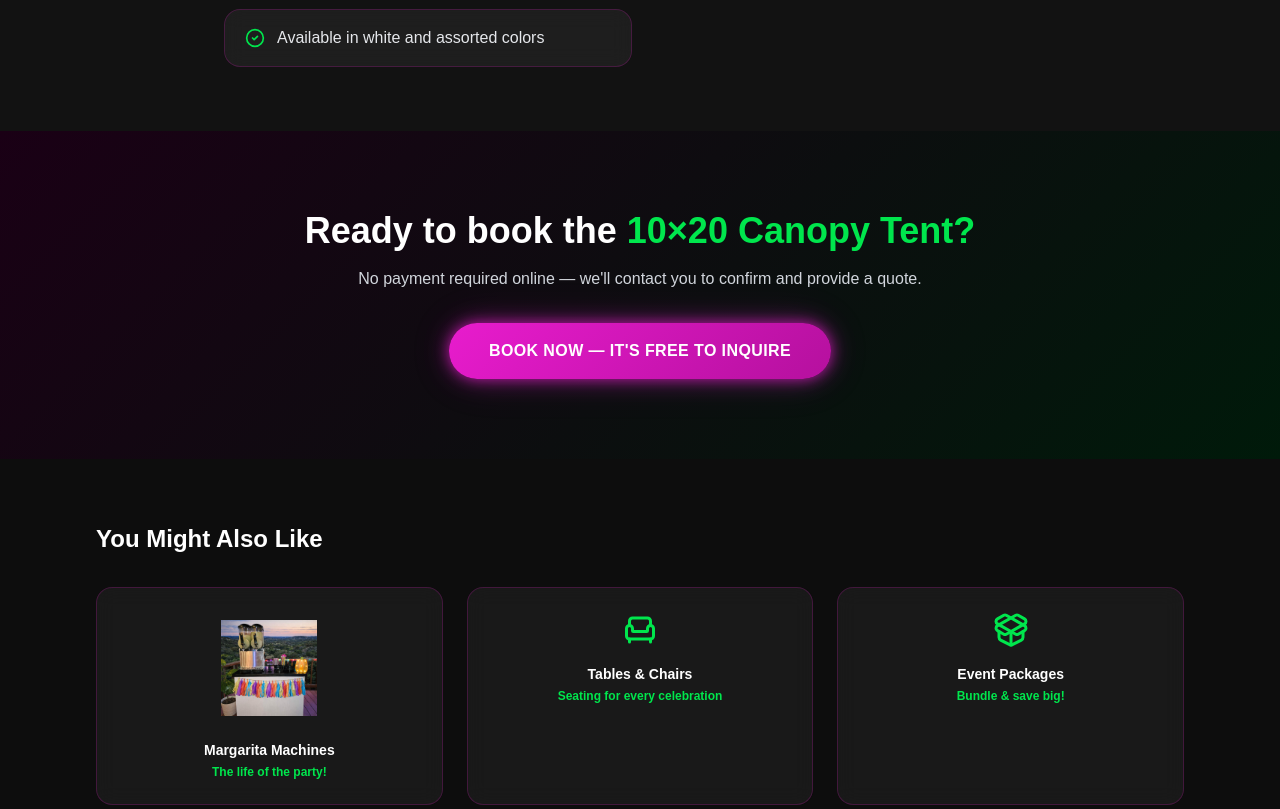
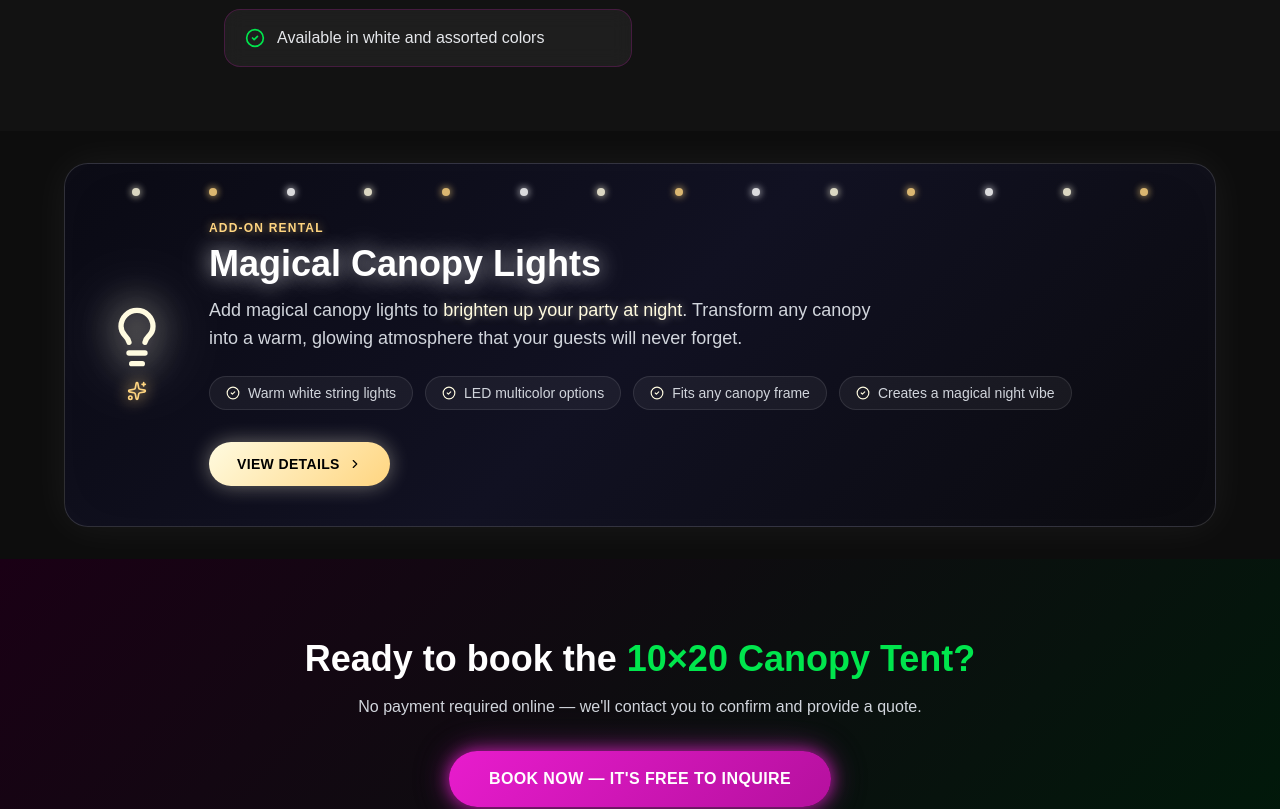
Before and after one commit to founderai/frozenbexar, a Next.js app: page /products/canopy-10x20 in a window 1280 px wide. Shown: the part 860-1669 px from the top of the page. Built offline with nearby package versions, Linux system fonts and the light colour scheme.

Commit message:
Canopy lights banner on canopy pages, canopy wall add-on inset on listing cards

```diff
--- a/app/products/[id]/page.tsx
+++ b/app/products/[id]/page.tsx
@@ -3,7 +3,7 @@ import Image from "next/image";
 import { notFound } from "next/navigation";
 import {
   Snowflake, Umbrella, Tent, Armchair, UtensilsCrossed,
-  Lightbulb, PackageOpen, Wind, Trophy, CheckCircle2, ArrowLeft, CalendarCheck, GlassWater,
+  Lightbulb, PackageOpen, Wind, Trophy, CheckCircle2, ArrowLeft, CalendarCheck, GlassWater, Sparkles, ChevronRight,
 } from "lucide-react";
 import { products } from "@/lib/products";
 
@@ -133,6 +133,63 @@ export default async function ProductPage({ params }: { params: Promise<{ id: st
         </div>
       </section>
 
+      {/* Canopy Lights Add-On — shown on canopy product pages */}
+      {(product.id === "canopy-10x20" || product.id === "canopy-13x26") && (
+        <section className="py-8 px-4">
+          <div className="max-w-6xl mx-auto">
+            <Link
+              href="/products/lights"
+              className="group block rounded-3xl overflow-hidden relative cursor-pointer transition-all hover:scale-[1.01]"
+              style={{
+                background: "linear-gradient(135deg, #0a0a14, #111122, #0a0a0e)",
+                border: "1.5px solid rgba(255,255,255,0.15)",
+                boxShadow: "0 0 40px rgba(255,255,255,0.06), inset 0 0 60px rgba(255,255,255,0.02)",
+              }}
+            >
+              <div className="absolute top-6 left-0 right-0 flex justify-around px-8 pointer-events-none">
+                {Array.from({ length: 14 }).map((_, i) => (
+                  <div key={i} className="w-2 h-2 rounded-full" style={{
+                    background: i % 3 === 0 ? "#fffbe0" : i % 3 === 1 ? "#ffd580" : "#fff",
+                    boxShadow: `0 0 6px 2px ${i % 3 === 0 ? "#fffbe088" : i % 3 === 1 ? "#ffd58088" : "#ffffff88"}`,
+                    opacity: 0.85,
+                  }} />
+                ))}
+              </div>
+              <div className="flex flex-col lg:flex-row items-center gap-10 px-10 pt-14 pb-10">
+                <div className="shrink-0 flex flex-col items-center gap-3">
+                  <div style={{ filter: "drop-shadow(0 0 18px #fffbe0) drop-shadow(0 0 36px #fff6)" }}>
+                    <Lightbulb size={64} color="#fffbe0" />
+                  </div>
+                  <Sparkles size={20} color="#ffd580" style={{ filter: "drop-shadow(0 0 8px #ffd580)" }} />
+                </div>
+                <div className="flex-1 text-center lg:text-left">
+                  <p className="text-xs font-bold uppercase tracking-widest mb-2" style={{ color: "#ffd580", textShadow: "0 0 8px #ffd58088" }}>Add-On Rental</p>
+                  <h2 className="text-3xl sm:text-4xl font-black mb-3" style={{ color: "#ffffff", textShadow: "0 0 20px rgba(255,255,255,0.6), 0 0 40px rgba(255,255,255,0.3)" }}>
+                    Magical Canopy Lights
+                  </h2>
+                  <p className="text-gray-300 text-lg mb-6 max-w-2xl">
+                    Add magical canopy lights to <span style={{ color: "#fffbe0", textShadow: "0 0 8px #fffbe088" }}>brighten up your party at night</span>. Transform any canopy into a warm, glowing atmosphere that your guests will never forget.
+                  </p>
+                  <ul className="flex flex-wrap gap-3 mb-8 justify-center lg:justify-start">
+                    {["Warm white string lights", "LED multicolor options", "Fits any canopy frame", "Creates a magical night vibe"].map(f => (
+                      <li key={f} className="flex items-center gap-2 text-sm text-gray-300 bg-white/5 rounded-full px-4 py-1.5 border border-white/10">
+                        <CheckCircle2 size={14} color="#fffbe0" /> {f}
+                      </li>
+                    ))}
+                  </ul>
+                  <span
+                    className="inline-flex items-center gap-2 px-7 py-3 rounded-full font-bold uppercase tracking-wide text-black text-sm transition-all group-hover:scale-105"
+                    style={{ background: "linear-gradient(135deg, #fffbe0, #ffd580)", boxShadow: "0 0 20px rgba(255,251,224,0.4)" }}
+                  >
+                    View Details <ChevronRight size={14} />
+                  </span>
+                </div>
+              </div>
+            </Link>
+          </div>
+        </section>
+      )}
+
       {/* CTA Banner */}
       <section className="py-20" style={{ background: "linear-gradient(135deg,#1a0015,#001a0a)" }}>
         <div className="max-w-3xl mx-auto px-4 text-center">
--- a/app/products/page.tsx
+++ b/app/products/page.tsx
@@ -1,6 +1,6 @@
 import Link from "next/link";
 import Image from "next/image";
-import { Snowflake, Umbrella, Tent, Armchair, UtensilsCrossed, Lightbulb, PackageOpen, CheckCircle2, Wind, Trophy, ChevronRight, Sparkles, Star } from "lucide-react";
+import { Snowflake, Umbrella, Tent, Armchair, UtensilsCrossed, Lightbulb, PackageOpen, CheckCircle2, Wind, Trophy, ChevronRight, Sparkles, Star, PanelLeft } from "lucide-react";
 import { products } from "@/lib/products";
 
 function ProductIcon({ name, color, size = 40 }: { name: string; color: string; size?: number }) {
@@ -108,10 +108,12 @@ export default function ProductsPage() {
                     </div>
                   </div>
 
-                  {/* Canopy Lights inset — shown on canopy products only */}
+                  {/* Add-on inset boxes — shown on canopy products only */}
                   {(product.id === "canopy-10x20" || product.id === "canopy-13x26") && (
+                    <div className="hidden lg:flex flex-col gap-3 shrink-0 self-end mb-2">
+                      {/* Canopy Lights */}
                       <div
-                      className="hidden lg:flex shrink-0 w-40 flex-col items-center justify-center rounded-2xl p-4 self-end mb-2"
+                        className="w-36 flex flex-col items-center justify-center rounded-2xl p-4"
                         style={{
                           background: "linear-gradient(135deg,#0a0a14,#111122)",
                           border: "1.5px solid rgba(255,251,224,0.18)",
@@ -119,11 +121,27 @@ export default function ProductsPage() {
                         }}
                       >
                         <div style={{ filter: "drop-shadow(0 0 10px #fffbe0) drop-shadow(0 0 20px #fff5)" }} className="mb-2">
-                        <Lightbulb size={30} color="#fffbe0" />
+                          <Lightbulb size={28} color="#fffbe0" />
                         </div>
-                      <Star size={12} color="#ffd580" style={{ filter: "drop-shadow(0 0 5px #ffd580)" }} className="mb-2" />
+                        <Star size={11} color="#ffd580" style={{ filter: "drop-shadow(0 0 5px #ffd580)" }} className="mb-2" />
                         <p className="text-xs font-black text-center" style={{ color: "#fffbe0", textShadow: "0 0 10px rgba(255,251,224,0.6)" }}>Canopy Lights</p>
                         <p className="text-xs text-center mt-1" style={{ color: "#ffd580", opacity: 0.85 }}>Add-on available!</p>
+                      </div>
+                      {/* Canopy Wall */}
+                      <div
+                        className="w-36 flex flex-col items-center justify-center rounded-2xl p-4"
+                        style={{
+                          background: "linear-gradient(135deg,#0a1414,#0d1e1e)",
+                          border: "1.5px solid rgba(0,230,77,0.2)",
+                          boxShadow: "0 0 18px rgba(0,230,77,0.06)",
+                        }}
+                      >
+                        <div style={{ filter: "drop-shadow(0 0 8px #00e64d88)" }} className="mb-2">
+                          <PanelLeft size={28} color="#00e64d" />
+                        </div>
+                        <p className="text-xs font-black text-center text-white mt-1">Canopy Wall</p>
+                        <p className="text-xs text-center mt-1" style={{ color: "#00e64d", opacity: 0.85 }}>Add-on available!</p>
+                      </div>
                     </div>
                   )}
                 </div>
```
Lines whose indentation alone changed are shown as unchanged.
